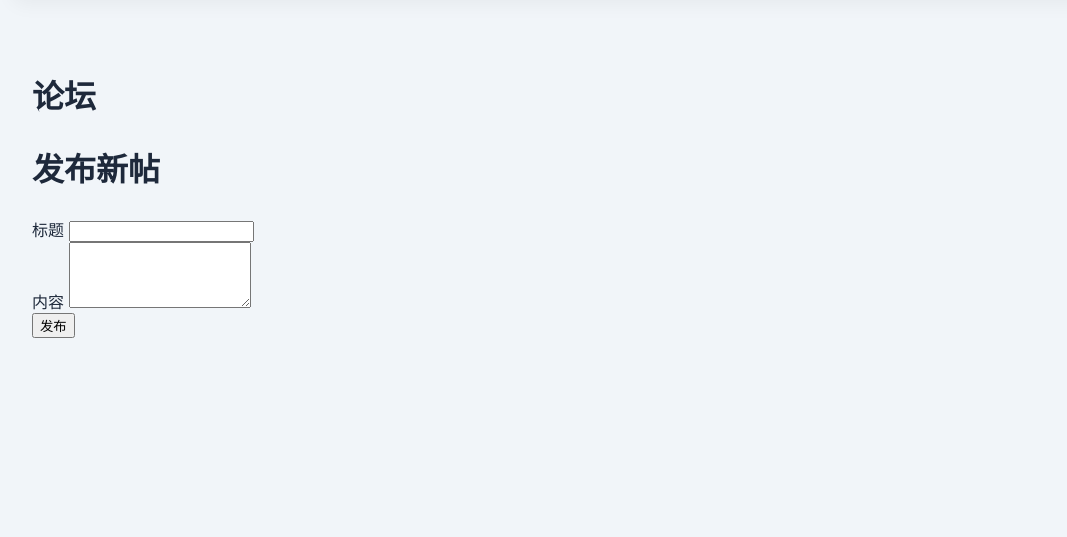
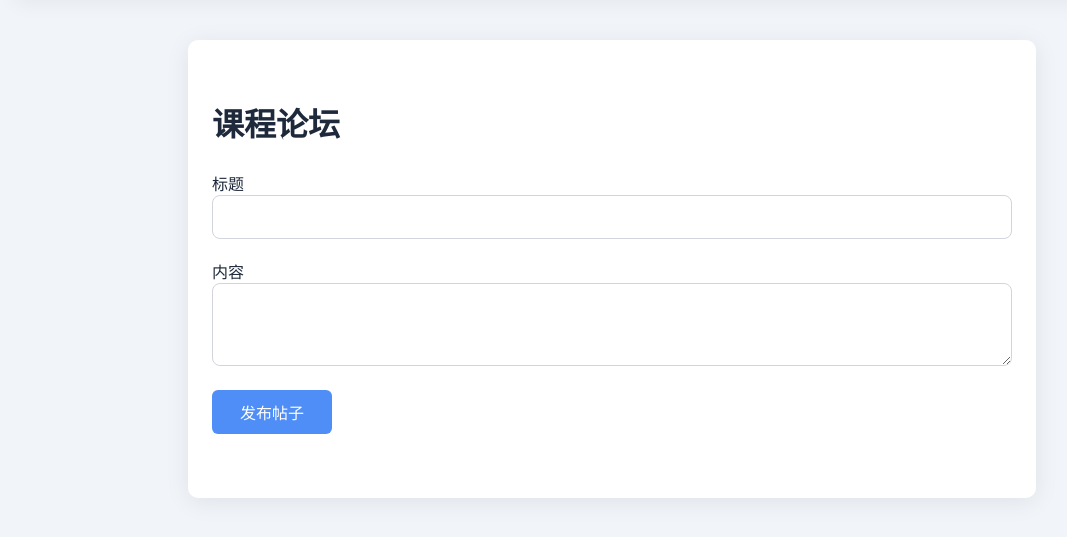
Before and after one commit to City-Empty/new-Software-System-Practice-, a Flask app: page /forum in a window 1280 px wide. Shown: the part 90-627 px from the top of the page, without its empty margins (28-1095 px from the left). Run offline with Flask 3, Linux system fonts and the light colour scheme; the visitor is signed in with stand-in values (Sample User, id 1); data that the repository does not hold is empty.

Commit message:
论坛页面优化

```diff
--- a/static/styles.css
+++ b/static/styles.css
@@ -38,3 +38,60 @@
     font-size: 15px;
     box-sizing: border-box;
 }
+/*以上是登录和注册页面*/
+
+
+/* 论坛主容器 */
+.forum-container {
+    max-width: 800px;
+    margin: 40px auto;
+    padding: 32px 24px;
+    background: #fff;
+    border-radius: 10px;
+    box-shadow: 0 4px 24px rgba(0,0,0,0.08);
+}
+
+/* 帖子列表 */
+.forum-post {
+    border-bottom: 1px solid #eee;
+    padding: 16px 0;
+}
+.forum-post:last-child {
+    border-bottom: none;
+}
+
+/* 帖子标题 */
+.forum-title {
+    font-size: 20px;
+    font-weight: bold;
+    margin-bottom: 6px;
+}
+
+/* 帖子内容 */
+.forum-content {
+    font-size: 16px;
+    color: #444;
+    margin-bottom: 8px;
+}
+
+/* 回复区 */
+.forum-replies {
+    margin-left: 24px;
+    background: #f8f8f8;
+    border-radius: 6px;
+    padding: 10px 14px;
+    margin-top: 8px;
+}
+.forum-reply {
+    border-bottom: 1px dashed #ddd;
+    padding: 6px 0;
+    font-size: 15px;
+}
+.forum-reply:last-child {
+    border-bottom: none;
+}
+
+/* 发帖表单 */
+.forum-form {
+    margin-bottom: 32px;
+}
--- a/templates/course_forum.html
+++ b/templates/course_forum.html
@@ -1,68 +1,35 @@
-<!-- templates/course_forum.html -->
 {% extends "base.html" %}
-{% block title %}论坛{% endblock %}
+{% block title %}课程论坛{% endblock %}
 {% block content %}
-    <div class="container mx-auto px-4 py-8">
-        <h1 class="text-3xl font-bold mb-6">论坛</h1>
-
-        <!-- 发帖表单 -->
-        <div class="bg-white rounded-lg shadow-md p-6 mb-8">
-            <h2 class="text-xl font-semibold mb-4">发布新帖</h2>
-            <form method="POST" action="{{ url_for('course_forum') }}">
-                <div class="mb-4">
-                    <label for="title" class="block text-gray-700 font-medium mb-2">标题</label>
-                    <input type="text" id="title" name="title" class="w-full px-4 py-2 border border-gray-300 rounded-md focus:outline-none focus:ring-2 focus:ring-blue-500" required>
+<div class="forum-container">
+    <h2>课程论坛</h2>
+    <form class="forum-form" method="POST" action="{{ url_for('course_forum') }}">
+        <div class="form-group">
+            <label for="title">标题</label>
+            <input type="text" id="title" name="title" class="form-control" required>
         </div>
-                <div class="mb-4">
-                    <label for="content" class="block text-gray-700 font-medium mb-2">内容</label>
-                    <textarea id="content" name="content" rows="4" class="w-full px-4 py-2 border border-gray-300 rounded-md focus:outline-none focus:ring-2 focus:ring-blue-500" required></textarea>
+        <div class="form-group">
+            <label for="content">内容</label>
+            <textarea id="content" name="content" class="form-control" rows="3" required></textarea>
         </div>
-                <button type="submit" class="bg-blue-500 hover:bg-blue-600 text-white font-medium py-2 px-4 rounded-md transition duration-300">发布</button>
+        <button type="submit" class="btn">发布帖子</button>
     </form>
+    {% for post in forum_posts %}
+    <div class="forum-post">
+        <div class="forum-title">
+            {{ post.title }} <span style="font-size:14px;color:#888;">by {{ post.user.username }}</span>
         </div>
-
-        <!-- 帖子列表 -->
-        <div class="space-y-6">
-            {% for post in forum_posts %}
-            <div class="bg-white rounded-lg shadow-md overflow-hidden">
-                <div class="p-6">
-                    <div class="flex items-center mb-3">
-                        <img src="https://picsum.photos/id/{{ post.user.id }}/40/40" alt="用户头像" class="w-10 h-10 rounded-full mr-3">
-                        <div>
-                            <h3 class="font-semibold text-lg">{{ post.user.username }}</h3>
-                            <p class="text-gray-500 text-sm">{{ post.created_at.strftime('%Y-%m-%d %H:%M') }}</p>
-                        </div>
-                    </div>
-                    <h4 class="text-xl font-semibold mb-2">{{ post.title }}</h4>
-                    <p class="text-gray-700 mb-4">{{ post.content }}</p>
-
-                    <!-- 回帖表单 -->
-                    <div class="mt-6 bg-gray-50 p-4 rounded-lg">
-                        <h5 class="font-medium mb-3">发表回复</h5>
+        <div class="forum-content">{{ post.content }}</div>
+        <div class="forum-replies">
+            {% for reply in post.replies %}
+            <div class="forum-reply">{{ reply.content }} - {{ reply.user.username }}</div>
+            {% endfor %}
             <form method="POST" action="{{ url_for('reply_to_post', post_id=post.id) }}">
-                            <textarea name="content" rows="2" class="w-full px-4 py-2 border border-gray-300 rounded-md focus:outline-none focus:ring-2 focus:ring-blue-500" required></textarea>
-                            <button type="submit" class="mt-2 bg-blue-500 hover:bg-blue-600 text-white font-medium py-1 px-3 rounded-md text-sm transition duration-300">回复</button>
+                <input type="text" name="content" class="form-control" placeholder="回复..." required>
+                <button type="submit" class="btn btn-sm">回复</button>
             </form>
-                    </div>
-
-                    <!-- 回帖列表 -->
-                    <div class="mt-6 space-y-4">
-                        {% for reply in post.replies %}
-                        <div class="bg-gray-50 p-4 rounded-lg">
-                            <div class="flex items-center mb-2">
-                                <img src="https://picsum.photos/id/{{ reply.user.id }}/32/32" alt="用户头像" class="w-8 h-8 rounded-full mr-2">
-                                <div>
-                                    <h6 class="font-medium text-sm">{{ reply.user.username }}</h6>
-                                    <p class="text-gray-500 text-xs">{{ reply.created_at.strftime('%Y-%m-%d %H:%M') }}</p>
-                                </div>
-                            </div>
-                            <p class="text-gray-700 text-sm">{{ reply.content }}</p>
-                        </div>
-                        {% endfor %}
-                    </div>
         </div>
     </div>
     {% endfor %}
 </div>
-    </div>
 {% endblock %}
```
Lines whose indentation alone changed are shown as unchanged.
